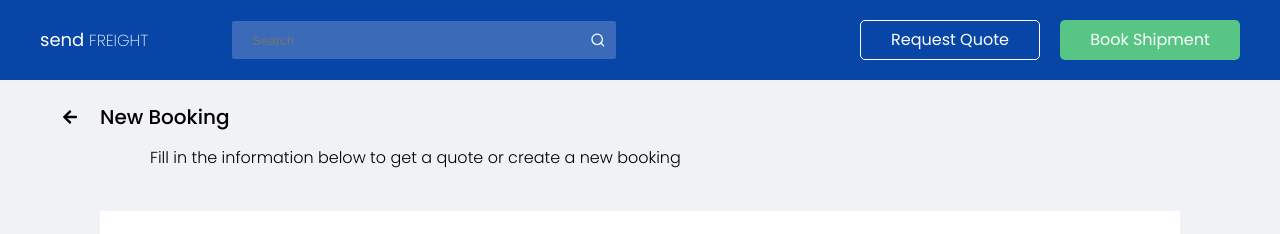
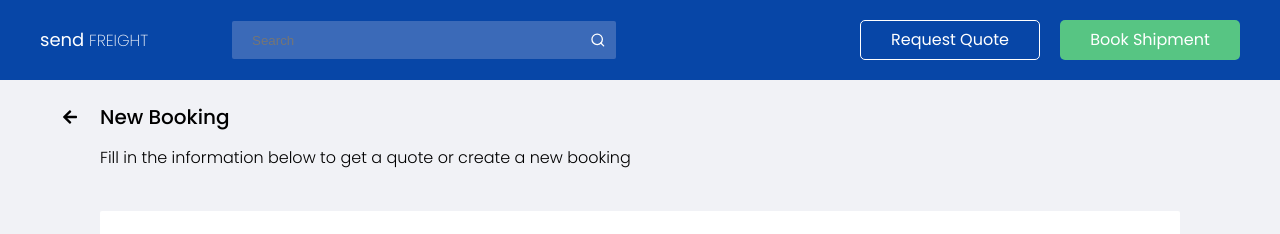
Before and after one commit to oluwakemi-dada/sample-app, a React (Create React App) app: page / in a window 1280 px wide. Shown: the top 234 px of the page. Built offline with nearby package versions, Linux system fonts and the light colour scheme.

Commit message:
Fixed margin

```diff
--- a/src/components/new-booking/NewBooking.js
+++ b/src/components/new-booking/NewBooking.js
@@ -47,6 +47,14 @@ const HeadingParagraph = styled.p`
   margin-left: 15rem;
   font-weight: 300;
   margin-top: 1rem;
+
+  @media (max-width: 1400px) {
+    margin-left: 10rem;
+  }
+
+  @media (max-width: 1200px) {
+    margin-left:  7rem;
+  }
 `;
 
 const Container = styled.div`
```
